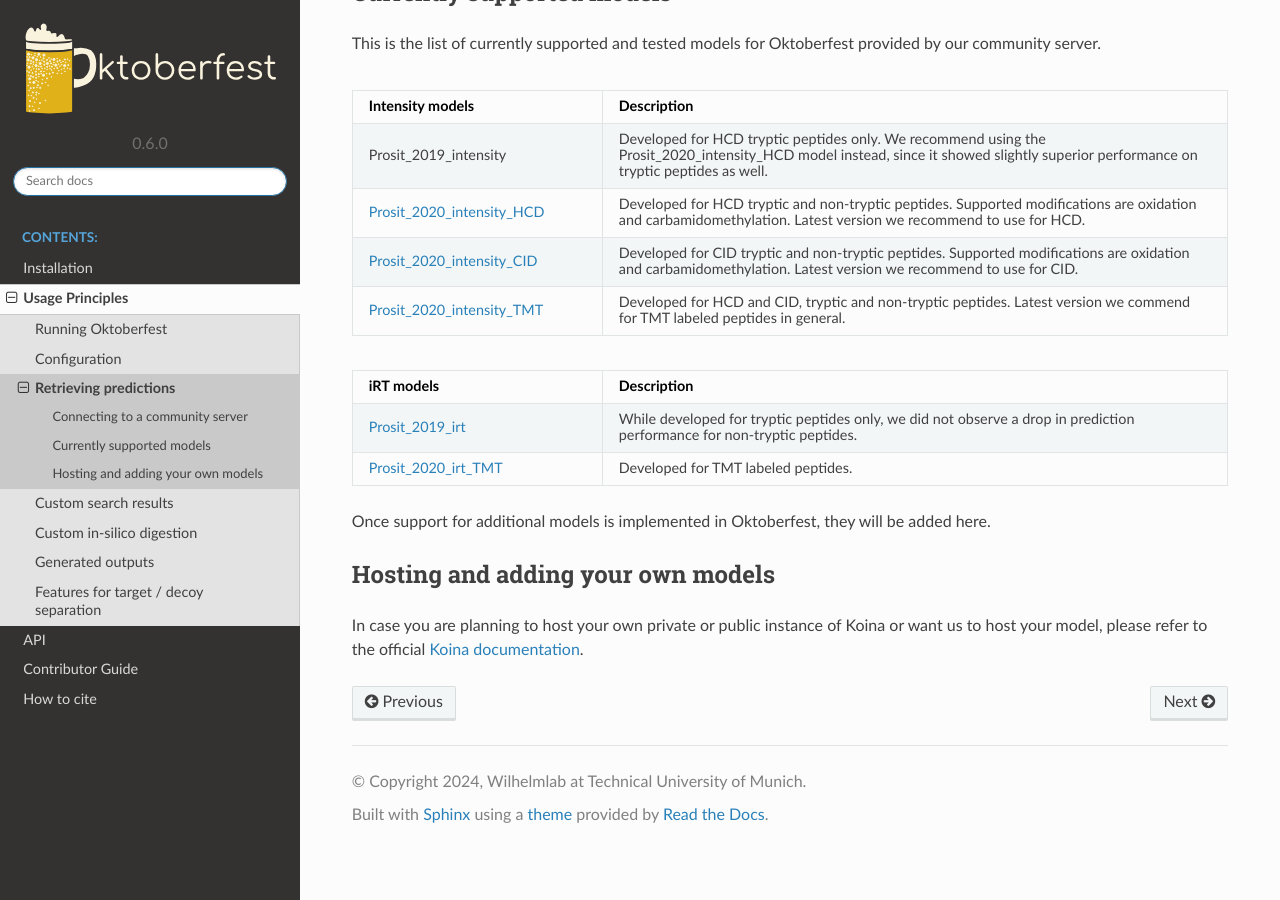
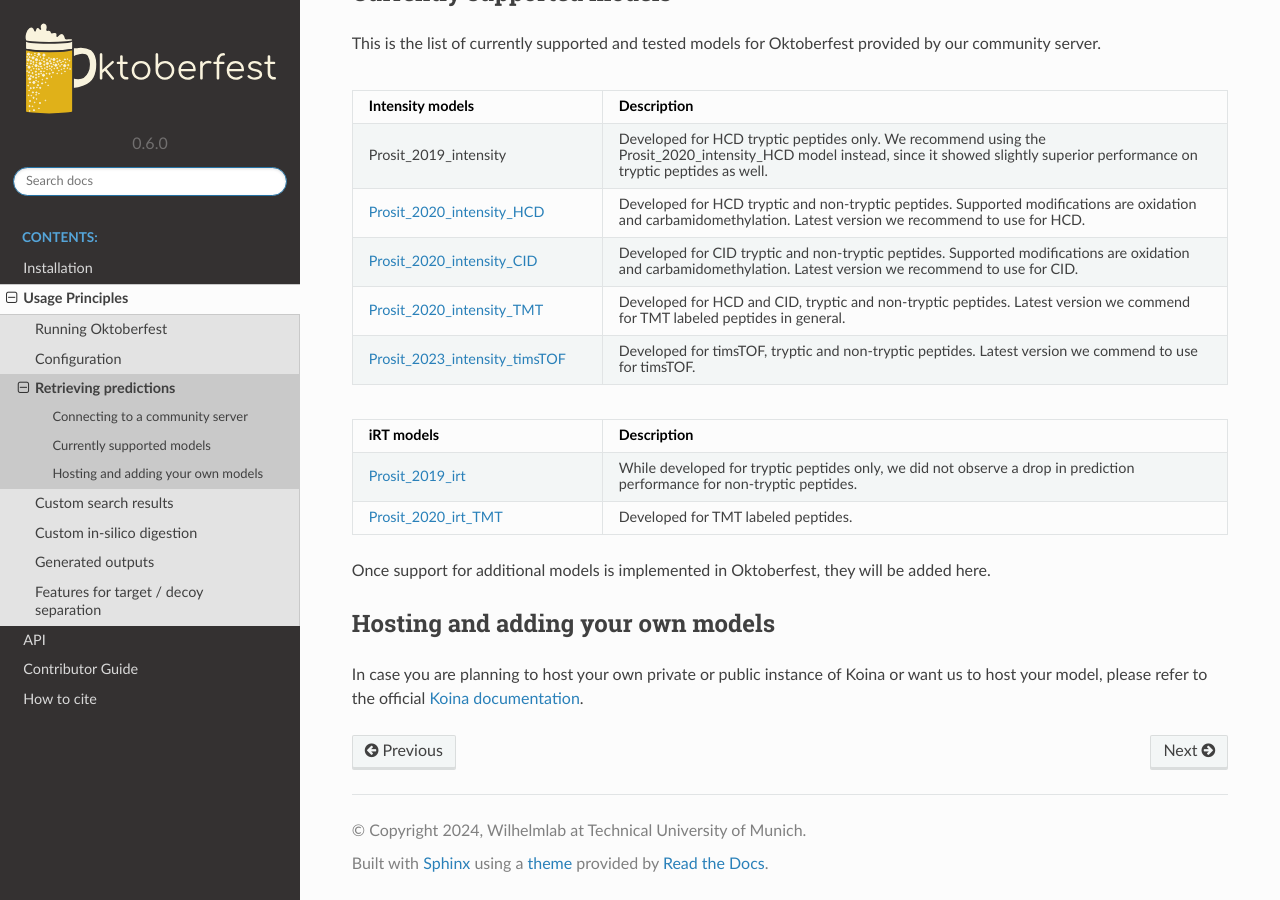
Before and after one commit to wilhelm-lab/oktoberfest, a Sphinx documentation site: the page built from docs/predictions.rst, in a window 1280 px wide and 900 px high, scrolled down 549 px. Built offline with Sphinx 7.4.7 and the Read the Docs theme 2.0.0, drawn with Linux system fonts in a browser that asks for light colours.

Commit message:
added timsTOF model to supported models

```diff
--- a/docs/predictions.rst
+++ b/docs/predictions.rst
@@ -26,17 +26,19 @@ This is the list of currently supported and tested models for Oktoberfest provid
 .. table::
    :class: fixed-table
 
-   +----------------------------------------------------------------------------------------------------------+----------------------------------------------------------------------------------------------------------------------------------------------------------------------------------------------+
-   | Intensity models                                                                                         |                             Description                                                                                                                                                      |
-   +==========================================================================================================+==============================================================================================================================================================================================+
-   | Prosit_2019_intensity                                                                                    | Developed for HCD tryptic peptides only. We recommend using the Prosit_2020_intensity_HCD model instead, since it showed slightly superior performance on tryptic peptides as well.          |
-   +----------------------------------------------------------------------------------------------------------+----------------------------------------------------------------------------------------------------------------------------------------------------------------------------------------------+
-   | `Prosit_2020_intensity_HCD <https://koina.proteomicsdb.org/docs#post-/Prosit_2020_intensity_HCD/infer>`_ | Developed for HCD tryptic and non-tryptic peptides. Supported modifications are oxidation and carbamidomethylation. Latest version we recommend to use for HCD.                              |
-   +----------------------------------------------------------------------------------------------------------+----------------------------------------------------------------------------------------------------------------------------------------------------------------------------------------------+
-   | `Prosit_2020_intensity_CID <https://koina.proteomicsdb.org/docs#post-/Prosit_2020_intensity_CID/infer>`_ | Developed for CID tryptic and non-tryptic peptides. Supported modifications are oxidation and carbamidomethylation. Latest version we recommend to use for CID.                              |
-   +----------------------------------------------------------------------------------------------------------+----------------------------------------------------------------------------------------------------------------------------------------------------------------------------------------------+
-   | `Prosit_2020_intensity_TMT <https://koina.proteomicsdb.org/docs#post-/Prosit_2020_intensity_TMT/infer>`_ | Developed for HCD and CID, tryptic and non-tryptic peptides. Latest version we commend for TMT labeled peptides in general.                                                                  |
-   +----------------------------------------------------------------------------------------------------------+----------------------------------------------------------------------------------------------------------------------------------------------------------------------------------------------+
+   +------------------------------------------------------------------------------------------------------------------+----------------------------------------------------------------------------------------------------------------------------------------------------------------------------------------------+
+   | Intensity models                                                                                                 |                             Description                                                                                                                                                      |
+   +==================================================================================================================+==============================================================================================================================================================================================+
+   | Prosit_2019_intensity                                                                                            | Developed for HCD tryptic peptides only. We recommend using the Prosit_2020_intensity_HCD model instead, since it showed slightly superior performance on tryptic peptides as well.          |
+   +------------------------------------------------------------------------------------------------------------------+----------------------------------------------------------------------------------------------------------------------------------------------------------------------------------------------+
+   | `Prosit_2020_intensity_HCD <https://koina.proteomicsdb.org/docs#post-/Prosit_2020_intensity_HCD/infer>`_         | Developed for HCD tryptic and non-tryptic peptides. Supported modifications are oxidation and carbamidomethylation. Latest version we recommend to use for HCD.                              |
+   +------------------------------------------------------------------------------------------------------------------+----------------------------------------------------------------------------------------------------------------------------------------------------------------------------------------------+
+   | `Prosit_2020_intensity_CID <https://koina.proteomicsdb.org/docs#post-/Prosit_2020_intensity_CID/infer>`_         | Developed for CID tryptic and non-tryptic peptides. Supported modifications are oxidation and carbamidomethylation. Latest version we recommend to use for CID.                              |
+   +------------------------------------------------------------------------------------------------------------------+----------------------------------------------------------------------------------------------------------------------------------------------------------------------------------------------+
+   | `Prosit_2020_intensity_TMT <https://koina.proteomicsdb.org/docs#post-/Prosit_2020_intensity_TMT/infer>`_         | Developed for HCD and CID, tryptic and non-tryptic peptides. Latest version we commend for TMT labeled peptides in general.                                                                  |
+   +------------------------------------------------------------------------------------------------------------------+----------------------------------------------------------------------------------------------------------------------------------------------------------------------------------------------+
+   | `Prosit_2023_intensity_timsTOF <https://koina.proteomicsdb.org/docs#post-/Prosit_2023_intensity_timsTOF/infer>`_ | Developed for timsTOF, tryptic and non-tryptic peptides. Latest version we commend to use for timsTOF.                                                                                       |
+   +------------------------------------------------------------------------------------------------------------------+----------------------------------------------------------------------------------------------------------------------------------------------------------------------------------------------+
 
 .. table::
    :class: fixed-table
```
